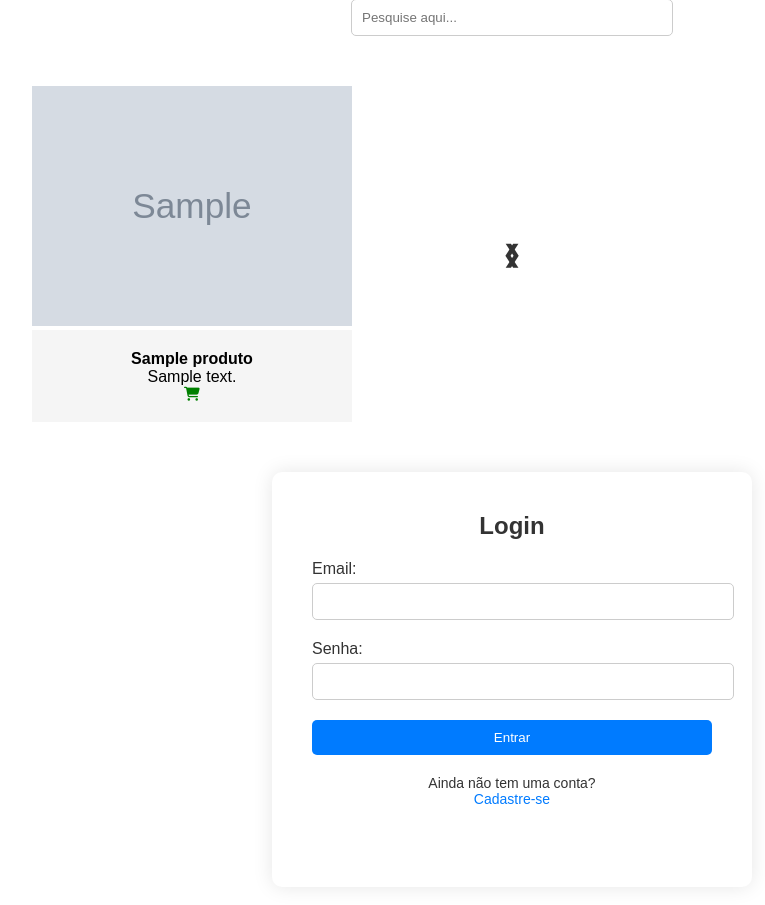
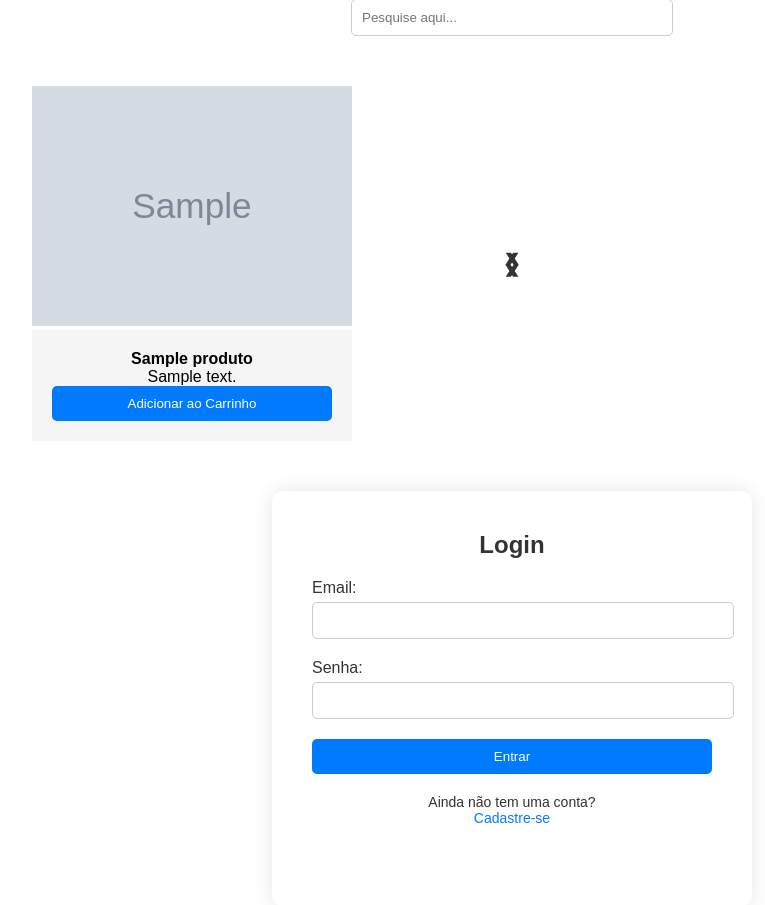
Before and after one commit to AnaJuliaFirmiano/2ds_theface, a Flask app: page / in a window 1280 px wide. Shown: the part 1689-2594 px from the top of the page, without its empty margins (128-893 px from the left). Before the commit the page ends 2493 px from the top, so only its background shows below. Run offline with Flask 3, Linux system fonts and the light colour scheme; tables that the repository leaves empty or names only in its code hold one stand-in row (values such as "Sample post"); grey boxes marked "Sample" are stand-in pictures; some libraries are stand-ins or nearby versions.

Commit message:
Tentativa carrinho

```diff
--- a/app.py
+++ b/app.py
@@ -5,6 +5,7 @@ from usuario import BancoDeDados
 import random
 
 app = Flask(__name__)
+app.secret_key = "anas"
 
 @app.route("/")
 def pagina_inicial():
@@ -41,7 +42,6 @@ def ver_carrinho():
     mybd.close()
 
     return render_template("carrinho.html", carrinho_detalhes=carrinho_detalhes)
-
 
 
 @app.route("/cadastro")
@@ -89,8 +89,7 @@ def emails_cadastrados():
     emails = banco.listar_emails()
     return render_template('emails_cadastrados.html', emails=emails)
 
-if __name__ == '__main__':
-    app.run(debug=True)
+
 
 
 if __name__ == "__main__":
--- a/carrinho.py
+++ b/carrinho.py
@@ -17,7 +17,7 @@ def adicionar_carrinho():
     else:
         session["carrinho"][produto_id] = quantidade
 
-        return redirect("/")
+        return redirect("/carrinho")
 
 @app.route("/remover_item", methods=["POST"])
 def remover_item():
--- a/templates/carrinho.html
+++ b/templates/carrinho.html
@@ -30,7 +30,7 @@
                         <tr>
                             <td>
                                 <div class="product">
-                                    <img src="{{ Produto 4 }}" alt="">
+                                    <img src="{{ Produto [4] }}" alt="">
                                     <div class="info">
                                         <div class="name">{{ produto['nome'] }}</div>
                                     </div>
--- a/templates/indexface.html
+++ b/templates/indexface.html
@@ -44,7 +44,10 @@
               <div class="desc">
                 <h4>{{ produto[1] }}</h4>
                 <p>{{  produto[3] }}</p>
-                <a href="#"><i class="fa-solid fa-cart-shopping"></i></a>
+              <form action="/adicionar_carrinho" method="post">
+                <input type="hidden" name="produto_id" value="{{ produto.id_do_produto }}">
+                <button type="submit">Adicionar ao Carrinho</button>
+              </form>
               </div>
             </div>
           {% endfor %}
```
